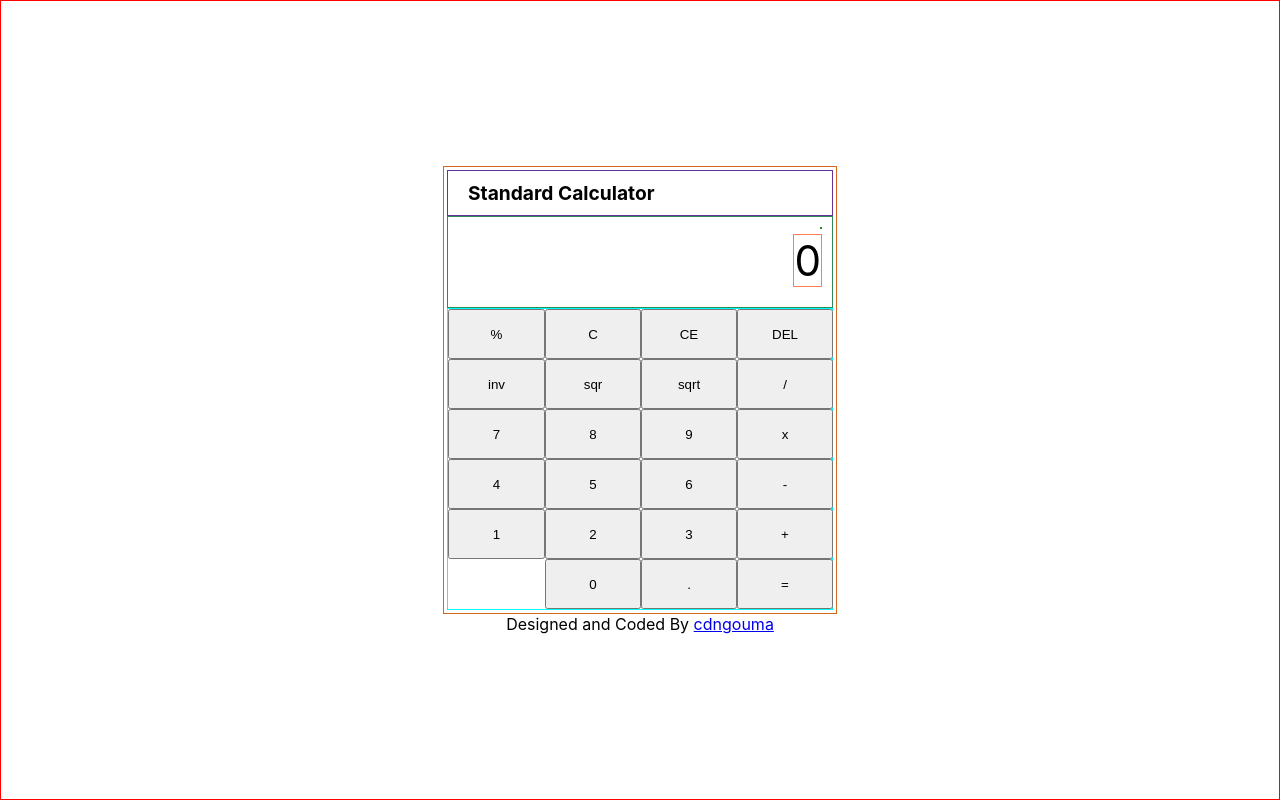
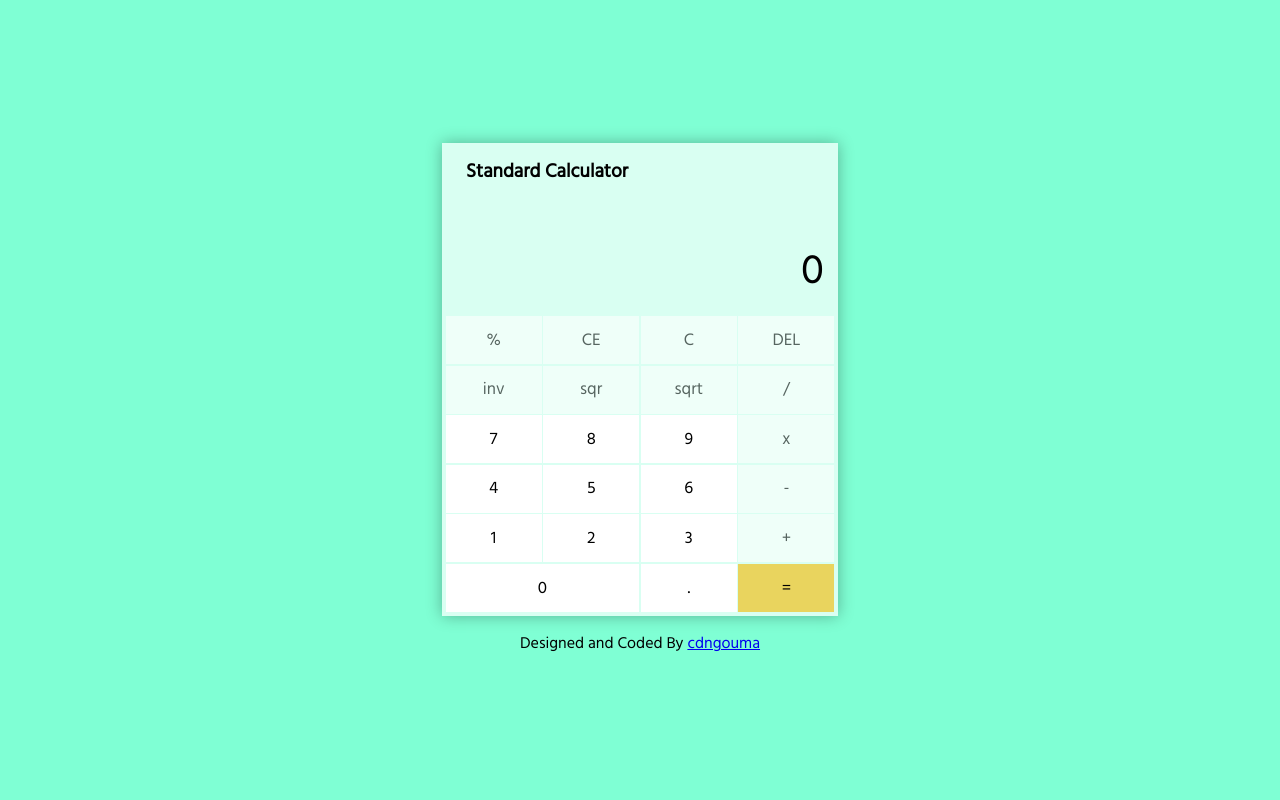
Before and after one commit to cdngouma/js-calculator, a React (Create React App) app: page / in a window 1280 px wide. Built offline with nearby package versions, Linux system fonts and the light colour scheme.

Commit message:
Finished styling

```diff
--- a/src/App.css
+++ b/src/App.css
@@ -1,61 +1,83 @@
-* {
-   margin: 0;
-   box-sizing: border-box;
+:root {
+   --background-color: #7FFFD4;
+   --calc-main-color: rgba(255,255,255,.7);
+   --calc-btn-color: #fff;
 }
 
 .App {
-   border: solid 1px red;
    width: 100vw;
    height: 100vh;
    display: flex;
    flex-direction: column;
    justify-content: center;
    align-items: center;
+   background-color: var(--background-color);
+}
+
+#welcome {
+   display: flex;
+   flex-direction: column;
+   align-items: center;
+   margin-top: 15px;
 }
 
 #calculator {
-   border: solid 1px chocolate;
-   width: 394px;
-   padding: 3px;
+   width: 396px;
+   padding: 4px;
+   display: flex;
+   flex-direction: column;
+   align-items: center;
+   background-color: var(--calc-main-color);
+   box-shadow: 0px 0px 15px 0px rgba(0,0,0,.3);
 }
 
 #app_name {
-   border: solid 1px rebeccapurple;
    font-size: 1.2em;
    padding: 10px 20px;
-   justify-content: center;
+   align-self: flex-start;
 }
 
 #display {
-   border: solid 1px seagreen;
    width: 100%;
-   padding: 10px 10px 20px 10px;
+   padding: 10px;
    display: flex;
    flex-direction: column;
    align-items: flex-end;
 }
 
 #formula-display {
-   border: solid 1px forestgreen;
-   /* height: 18px; */
+   min-height: 27.2px;
    text-align: right;
    margin-bottom: 5px;
-   /* opacity: 10%; */
+   opacity: 60%;
+   filter: alpha(opacity=60);
 }
 
 #result-display {
-   border: solid 1px coral;
    font-size: 2.63em;
    text-align: right;
 }
 
 #keyboard {
-   border: solid 1px aqua;
    width: 100%;
    display: grid;
-   grid-template-columns: 97px 96px 96px 96px;
-   grid-template-rows: 50px 50px 50px 50px 50px 50px;
-   gap: auto;
+   justify-content: center;
+   grid-template-columns: 96px 96px 96px 96px;
+   grid-template-rows: 48px 48px 48px 48px 48px 48px;
+   gap: 1.6px;
+}
+
+#keyboard button {
+   background-color: var(--calc-btn-color);
+   border: none;
+   text-decoration: none;
+   outline: none;
+   cursor: pointer;
+   font-size: 17px;
+}
+
+button.app__func-btn {
+   opacity: 60% !important;
 }
 
 /* First row */
@@ -64,11 +86,11 @@
    grid-row-start: 1;
 }
 #reset {
-   grid-column-start: 2;
+   grid-column-start: 3;
    grid-row-start: 1;
 }
 #clear {
-   grid-column-start: 3;
+   grid-column-start: 2;
    grid-row-start: 1;
 }
 #delete {
@@ -149,7 +171,8 @@
    grid-row-start: 6;
 }
 #zero {
-   grid-column-start: 2;
+   grid-column-start: 1;
+   grid-column-end: span 2;
    grid-row-start: 6;
 }
 #decimal {
@@ -159,4 +182,5 @@
 #equals {
    grid-column-start: 4;
    grid-row-start: 6;
+   background-color: #E9D45E !important;
 }
--- a/src/index.css
+++ b/src/index.css
@@ -1,13 +1,13 @@
+@import url('https://fonts.googleapis.com/css2?family=Hind&display=swap');
+
+* {
+   margin: 0;
+   box-sizing: border-box;
+   font-family: 'Hind', Arial, sans-serif, sans-serif;
+}
+
 body {
   margin: 0;
-  font-family: -apple-system, BlinkMacSystemFont, 'Segoe UI', 'Roboto', 'Oxygen',
-    'Ubuntu', 'Cantarell', 'Fira Sans', 'Droid Sans', 'Helvetica Neue',
-    sans-serif;
   -webkit-font-smoothing: antialiased;
   -moz-osx-font-smoothing: grayscale;
 }
-
-code {
-  font-family: source-code-pro, Menlo, Monaco, Consolas, 'Courier New',
-    monospace;
-}
```
